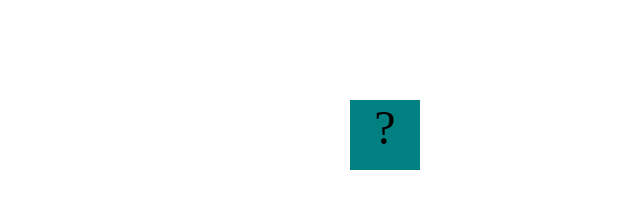
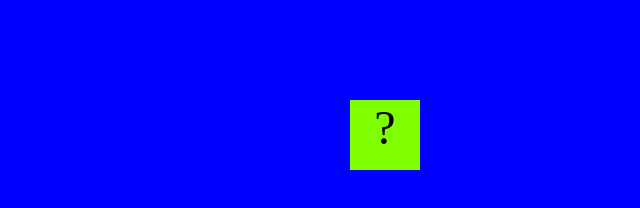
Before and after one commit to kkeene08/kkeene08.github.io, a plain HTML site: page projects/bouncing-box/index.html in a window 1280 px wide. Shown: the whole page, without its empty margins (640-1280 px from the left). Drawn offline with Linux system fonts and the light colour scheme.

Commit message:
add bouncing box

```diff
--- a/projects/bouncing-box/index.html
+++ b/projects/bouncing-box/index.html
@@ -101,5 +101,13 @@
         }
       })();
     </script>
+    <style>
+      .board {
+        background-color:blue
+      }
+      .box {
+        background-color:chartreuse
+      }
+    </style>
   </body>
 </html>
```
